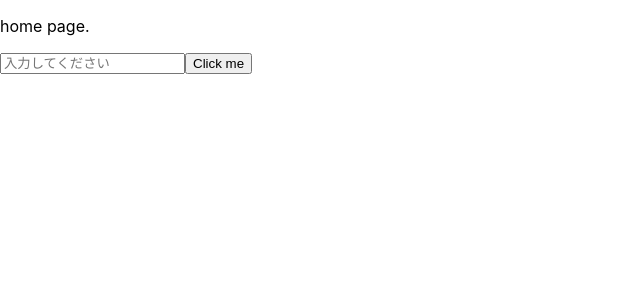
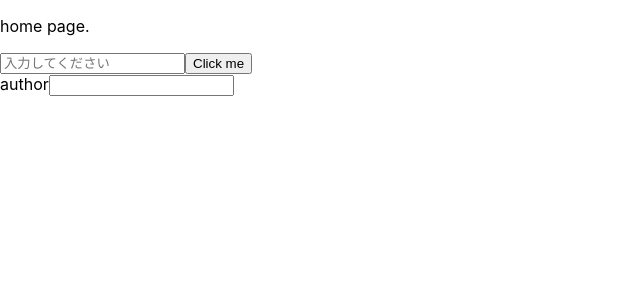
Before and after one commit to 12ev09/info-demo, a React (Create React App) app: page / in a window 1280 px wide. Shown: the top 300 px of the page, without its empty margins (0-640 px from the left). Built offline with nearby package versions, Linux system fonts and the light colour scheme.

Commit message:
[add] form to Home.js
add revise form

```diff
--- a/src/pages/Home.js
+++ b/src/pages/Home.js
@@ -4,6 +4,9 @@ import axios from "axios";
 const Home = () => {
 
     const [msg, setMsg] = useState("");
+    const [filled, setFilled] = useState({
+        author:"",
+    });
     const apiUrl = "https://app.rakuten.co.jp/services/api/BooksTotal/Search/20170404";
 
     const a = (m) => {
@@ -12,29 +15,42 @@ const Home = () => {
             applicationId: process.env.REACT_APP_APPLICATION_ID,
             isbnjan: "9784908686153",
         }
-        if (m !== "") {
+
+
+
         axios.get(apiUrl, {
             params: p
         })
             .then(function (response) {
                 console.log(response);
+                console.log(response.data.Items[0].Item.author)
+                setFilled(
+                    {
+                        author:response.data.Items[0].Item.author,
+                    })
             })
             .catch(function (error) {
                 console.log(error);
             });
-        }
+
         setMsg("");
     }
 
 
     return (
         <div>
+            <div class="autofiller">
                 <p>home page.</p>
                 <input type="text" value={msg} placeholder="入力してください" onChange={(e) => setMsg(e.target.value)}></input>
                 <button onClick={() => a(msg)}>
                     Click me
                 </button>
             </div>
+            <div class="autofill_revise">
+                author<input type="text" value={filled.author}></input>
+
+            </div>
+        </div>
     );
 }
 
```
Lines whose indentation alone changed are shown as unchanged.
